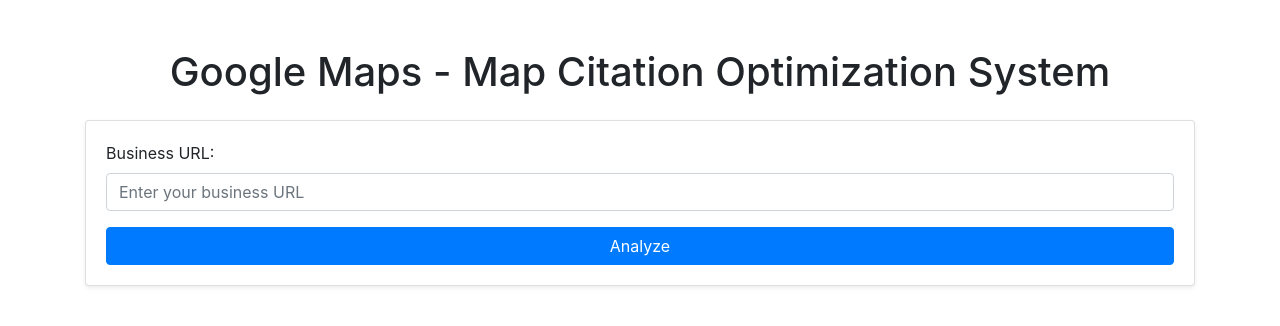
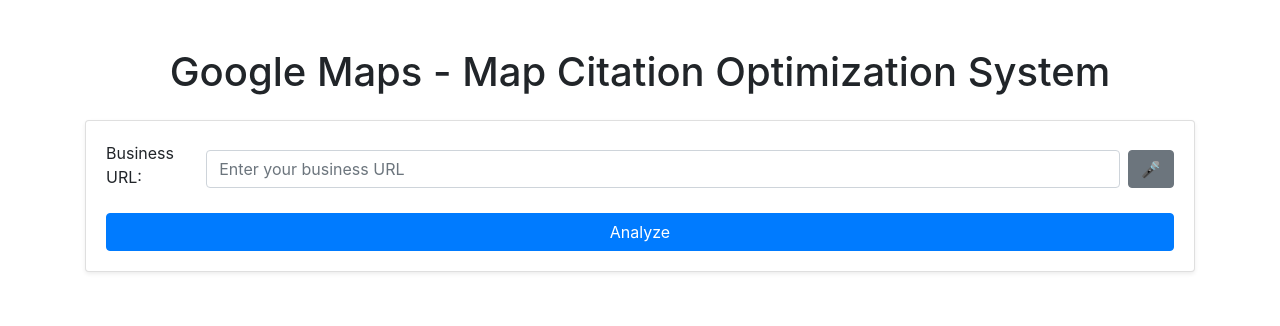
Before and after one commit to viraj1panchal/gmapcitation, a Flask app: page / in a window 1280 px wide. Shown: the top 326 px of the page. Run offline with Flask 3, Linux system fonts and the light colour scheme; some libraries are stand-ins or nearby versions.

Commit message:
update for voice input

```diff
--- a/templates/index.html
+++ b/templates/index.html
@@ -13,9 +13,9 @@
         <div class="card shadow-sm">
             <div class="card-body">
                 <form action="/analyze" method="POST">
-                    <!-- Business URL Input -->
-                    <div class="form-group">
-                        <label for="business_url" class="form-label">Business URL:</label>
+                    <!-- Business URL Input with Voice -->
+                    <div class="form-group d-flex align-items-center">
+                        <label for="business_url" class="form-label mr-2">Business URL:</label>
                         <input
                             type="text"
                             id="business_url"
@@ -23,6 +23,9 @@
                             class="form-control"
                             placeholder="Enter your business URL"
                             required>
+                        <button type="button" id="voiceInput" class="btn btn-secondary ml-2">
+                            🎤
+                        </button>
                     </div>
 
                     <!-- Submit Button -->
@@ -34,6 +37,23 @@
         </div>
     </div>
 
+    <script>
+        // Voice Input Functionality
+        document.getElementById("voiceInput").addEventListener("click", function() {
+            let recognition = new (window.SpeechRecognition || window.webkitSpeechRecognition)();
+            recognition.lang = "en-US";
+            recognition.start();
+
+            recognition.onresult = function(event) {
+                document.getElementById("business_url").value = event.results[0][0].transcript;
+            };
+
+            recognition.onerror = function(event) {
+                console.error("Speech recognition error:", event.error);
+            };
+        });
+    </script>
+
     <script src="https://code.jquery.com/jquery-3.5.1.slim.min.js"></script>
     <script src="https://cdn.jsdelivr.net/npm/@popperjs/core@2.4.4/dist/umd/popper.min.js"></script>
     <script src="https://stackpath.bootstrapcdn.com/bootstrap/4.5.2/js/bootstrap.min.js"></script>
```
